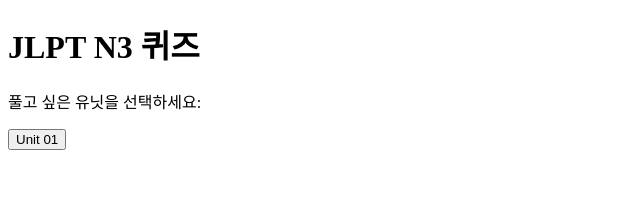
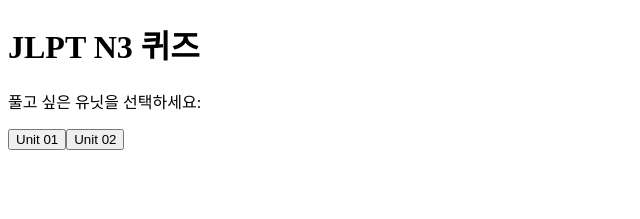
Before and after one commit to kyomusyugi/JLPT_N3, a Next.js app: page / in a window 1280 px wide. Shown: the top 219 px of the page, without its empty margins (0-640 px from the left). Built offline with nearby package versions, Linux system fonts and the light colour scheme.

Commit message:
Update page.tsx

```diff
--- a/app/page.tsx
+++ b/app/page.tsx
@@ -2,10 +2,12 @@
 
 import { useState } from "react";
 import { words_01 } from "@/lib/words_01";
+import { words_02 } from "@/lib/words_02";
 import QuizPage from "@/components/quizpage";
 
 const units = {
   "Unit 01": words_01,
+  "Unit 02": words_02,
 };
 
 export default function HomePage() {
```
